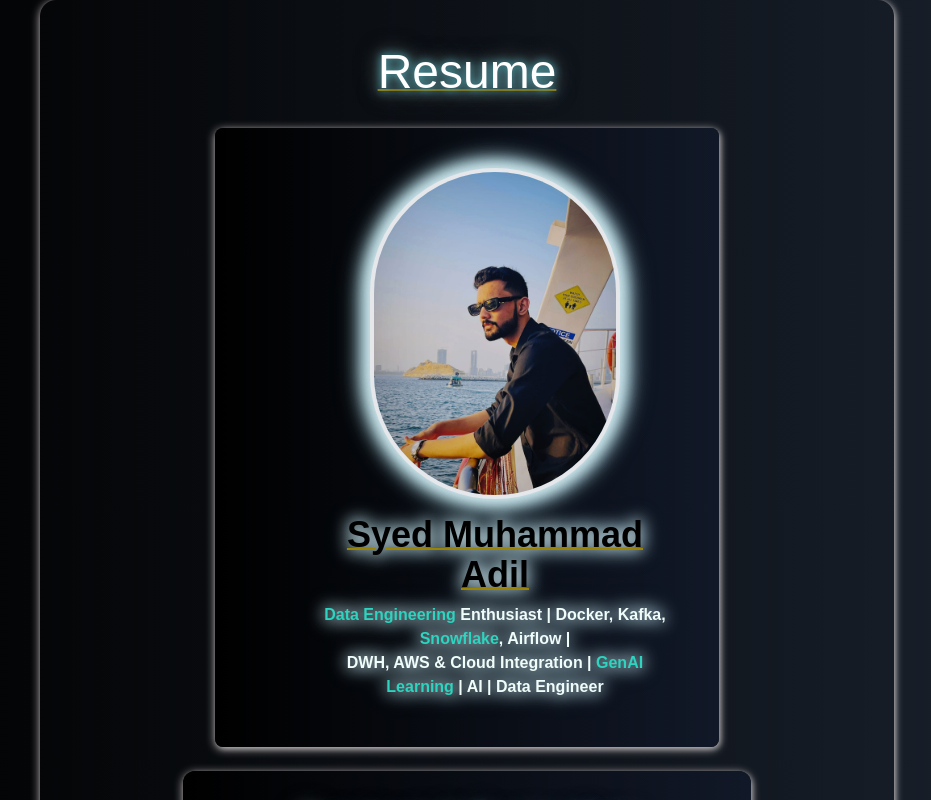
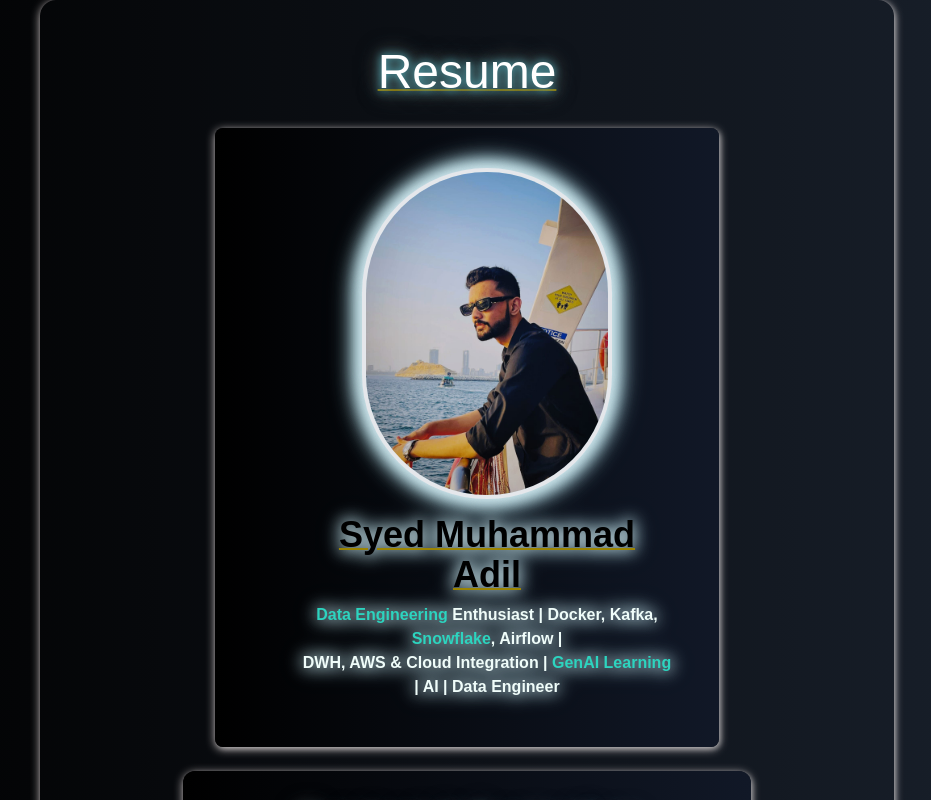
Before and after one commit to AiWithAadil/Hackathon_Resume, a Next.js app in the folder Resume/: page / in a window 1280 px wide. Shown: the top 800 px of the page, without its empty margins (173-1104 px from the left). Built offline with nearby package versions, Linux system fonts and the light colour scheme.

Commit message:
Update header.tsx

```diff
--- a/Resume/app/components/Header/header.tsx
+++ b/Resume/app/components/Header/header.tsx
@@ -5,7 +5,7 @@ const Header = () => (
   <header className="box-glow flex flex-col md:flex-row items-center rounded-lg p-6 text-teal-900 bg-gradient-to-r from-black to-gray-900 font-semibold w-11/12 md:w-4/6 mx-auto">
 
     {/* Center: Profile Image and Name */}
-    <div className="flex flex-col items-center mx-6 glow-img mt-4 ml-20 ">
+    <div className="flex flex-col items-center mx-6 glow-img mt-4 ml-16">
       <Image
         src="/adil3.jpg"
         alt="Profile Picture of Syed Muhammad Adil"
```
